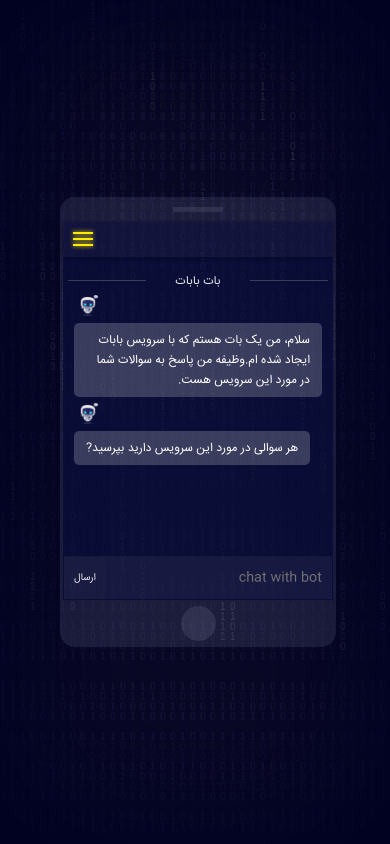
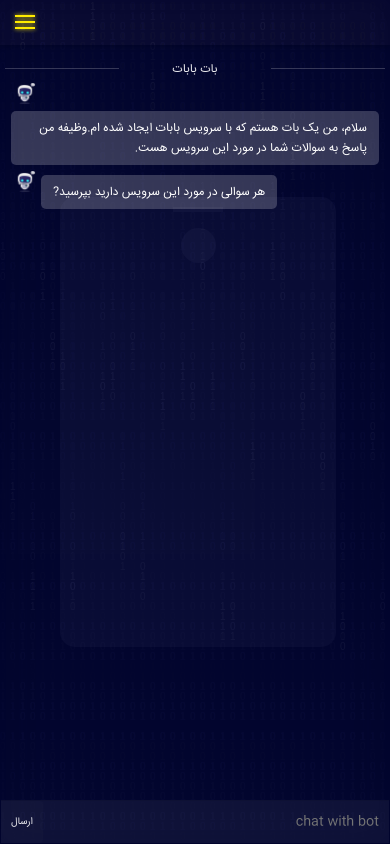
Before and after one commit to fingerpich/babot-demo, an Angular app: page / in a window 390 px wide. Built offline with nearby package versions, Linux system fonts and the light colour scheme.

Commit message:
animate change page

```diff
--- a/src/app/introduce-babot/chat/chat.component.scss
+++ b/src/app/introduce-babot/chat/chat.component.scss
@@ -1,6 +1,5 @@
 :host{
   height:100%;
-  position: absolute;
 }
 .chatbox {
   height: 100%;
--- a/src/app/introduce-babot/introduce-babot.component.html
+++ b/src/app/introduce-babot/introduce-babot.component.html
@@ -1,4 +1,4 @@
-<canvas #canvas width="100%" height="100%"></canvas>
+<canvas #canvas width="100%" height="100%" (window:resize)="onResize($event)"></canvas>
 <div class="wholePage">
   <div class="container">
     <div class="describe">
@@ -29,7 +29,7 @@
             </div>
           </div>
           <div class="appInside">
-            <div class="menuContainer" *ngIf="isMenuOpen" dir="rtl">
+            <div class="menuContainer" dir="rtl" [@pageState]="isMenuOpen?'show':'hide'">
               <div>
                 <h3>آیا علاقه مند شدید؟</h3>
                 <small>آیا شما یا اطرافیانتان نیاز به چنین باتی برای کسب و کار خود دارید؟</small>
@@ -37,7 +37,7 @@
                   <!--<span class="close" (click)="showSubscribeForm=false">x</span>-->
                   <p>لطفا ایمیل خود را وارد نمایید.</p>
                   <form>
-                    <input type="text" (input)="userEmail = $event.target.value" placeholder="email"/>
+                    <input type="email" (input)="userEmail = $event.target.value" placeholder="email"/>
                     <button type="submit" (click)="sendEmailToSubscribe()">ارسال</button>
                   </form>
                   <div *ngIf="emailHasSent"><small>با تشکر. شما به لیست علاقمندان اضافه شدید و اطلاعات جدید در اختیار شما قرار خواهد گرفت.</small></div>
@@ -45,7 +45,9 @@
                 </div>
               </div>
             </div>
-            <app-chat [hidden]="isMenuOpen"></app-chat>
+            <div class="chatContainer" [@pageState]="isMenuOpen?'hide':'show'">
+              <app-chat></app-chat>
+            </div>
           </div>
         </div>
         <div class="phoneBottom">
--- a/src/app/introduce-babot/introduce-babot.component.scss
+++ b/src/app/introduce-babot/introduce-babot.component.scss
@@ -4,8 +4,23 @@ canvas{
   //width: 100%;
   //height:100%;
 }
+@media (min-width: 300px) {
+  .wholePage {
+    box-shadow: inset 0 0 30px 0px #002;
+  }
+}
+@media (min-width: 600px) {
+  .wholePage {
+    box-shadow: inset 0 0 90px 10px #002;
+  }
+}
+@media (min-width: 900px) {
+  .wholePage {
+    box-shadow: inset 0 0 135px 30px #002;
+  }
+}
 .wholePage {
-  box-shadow: inset 0 0 135px 30px #002;
+
   display: flex;
   flex-direction: column;
   justify-content: center;
@@ -213,6 +228,25 @@ canvas{
                 }
               }
             }
+            .chatContainer{
+              height:100%;
+              position: absolute;
+            }
+          }
+
+          @media (max-width: 500px) {
+            .appHead{
+              flex:0 0 40px;
+              .menu{
+                padding:15px;
+              }
+            }
+            position: fixed;
+            width: 100%;
+            height: 100%;
+            left: 0;
+            top: 0;
+            z-index: 5;
           }
         }
         .phoneBottom{
@@ -228,9 +262,4 @@ canvas{
       }
     }
   }
-  @media only screen and (max-width: 500px) {
-    .container {
-      flex-direction: column;
-    }
-  }
 }
--- a/src/app/introduce-babot/introduce-babot.component.ts
+++ b/src/app/introduce-babot/introduce-babot.component.ts
@@ -1,24 +1,41 @@
 import {Component, OnInit, ElementRef, ViewChild} from '@angular/core';
-import {Observable} from "rxjs/Rx";
+import {Observable} from 'rxjs/Rx';
 import set = Reflect.set;
+import {animate, state, style, transition, trigger} from '@angular/animations';
 
 @Component({
   selector: 'app-introduce-babot',
   templateUrl: './introduce-babot.component.html',
-  styleUrls: ['./introduce-babot.component.scss']
+  styleUrls: ['./introduce-babot.component.scss'],
+  animations: [
+    trigger('pageState', [
+      state('show', style({
+        left: '0%',
+      })),
+      state('hide', style({
+        left: '100%',
+      })),
+      transition('* => show', animate('200ms ease-in')),
+      transition('* => hide', animate('200ms ease-out'))
+    ])
+  ]
 })
 export class IntroduceBabotComponent implements OnInit {
-  @ViewChild("canvas") canvas;
-  constructor(private element:ElementRef) {
-  }
-  public paragraphs=[
-    "This bot has been created by babot service to answer your question about babot service.",
-    "you could make your bot to answer your users.",
-    "your bot could work on telegram and filan messanger or web.",
+  @ViewChild('canvas') canvas;
+
+  public paragraphs = [
+    'This bot has been created by babot service to answer your question about babot service.',
+    'you could make your bot to answer your users.',
+    'your bot could work on telegram and filan messanger or web.',
   ];
   private wordsSelector = 0;
   private isMenuOpen = false;
   private isFirstTime = true;
+  userEmail: string = '';
+  emailHasSent = false;
+
+  constructor(private element: ElementRef) {
+  }
   ngOnInit() {
     // Observable
     //   .interval(2000)
@@ -37,69 +54,63 @@ export class IntroduceBabotComponent implements OnInit {
     this.initCanvas();
   }
 
-  initCanvas(){
+  initCanvas() {
     const canvas = this.canvas.nativeElement;
 
-    const ctx = canvas.getContext("2d");
+    const ctx = canvas.getContext('2d');
 
-    //making the canvas full screen
+    // making the canvas full screen
     canvas.height = document.body.clientHeight;
     canvas.width = document.body.clientWidth;
-    const binary = "1010100101010100001010101111010101011010101111101101";
-    //converting the string into an array of single characters
-    const binaryArray = binary.split("");
+    const binary = '1010100101010100001010101111010101011010101111101101';
+    // converting the string into an array of single characters
+    const binaryArray = binary.split('');
 
-    var font_size = 10;
-    var columns = document.body.clientWidth/font_size; //number of columns for the rain
-    //an array of drops - one per column
-    var drops = [];
-    //x below is the x coordinate
-    //1 = y co-ordinate of the drop(same for every drop initially)
-    for(var x = 0; x < columns; x++) {
+    const font_size = 10;
+    const columns = document.body.clientWidth / font_size; // number of columns for the rain
+    // an array of drops - one per column
+    const drops = [];
+    // x below is the x coordinate
+    // 1 = y co-ordinate of the drop(same for every drop initially)
+    for (let x = 0; x < columns; x++) {
       drops[x] = 1;
     }
-    setInterval(()=>{
-      //Black BG for the canvas
-      //translucent BG to show trail
-      ctx.fillStyle = "rgba(0, 0, 50, 0.05)";
+    setInterval(() => {
+      // Black BG for the canvas
+      // translucent BG to show trail
+      ctx.fillStyle = 'rgba(0, 0, 50, 0.05)';
       ctx.fillRect(0, 0, canvas.width, canvas.height);
       // const rg = Math.ceil( Math.random() * 3) + 1;
       // const b = Math.ceil( Math.random() * 5) + rg;
-      // ctx.fillStyle = "#" + rg + rg + b;
+      // ctx.fillStyle = '#' + rg + rg + b;
 
       const rg = Math.ceil( Math.random() * 125) + 125;
       const b = Math.ceil( Math.random() * 55) + 200;
-      const a = Math.random()/6;
-      // ctx.fillStyle = "rgba(" + rg + "," + rg + "," + b + ", " + a + ")";
-      ctx.fillStyle = "rgba(255, 255, 255, " + a + ")";
-      ctx.font = font_size + "px arial";
-      //looping over drops
-      for(var i = 0; i < drops.length; i++)
-      {
-        //a random chinese character to print
-        var text = binaryArray[Math.floor(Math.random()*binaryArray.length)];
-        //x = i*font_size, y = value of drops[i]*font_size
-        ctx.fillText(text, i*font_size, drops[i]*font_size);
+      const a = Math.random() / 6;
+      // ctx.fillStyle = 'rgba(' + rg + ',' + rg + ',' + b + ', ' + a + ')';
+      ctx.fillStyle = 'rgba(255, 255, 255, ' + a + ')';
+      ctx.font = font_size + 'px arial';
+      // looping over drops
+      for (let i = 0; i < drops.length; i++) {
+        // a random chinese character to print
+        const text = binaryArray[Math.floor(Math.random() * binaryArray.length)];
+        // x = i*font_size, y = value of drops[i]*font_size
+        ctx.fillText(text, i * font_size, drops[i] * font_size);
 
-        //sending the drop back to the top randomly after it has crossed the screen
-        //adding a randomness to the reset to make the drops scattered on the Y axis
-        if(drops[i]*font_size > canvas.height && Math.random() > 0.975)
+        // sending the drop back to the top randomly after it has crossed the screen
+        // adding a randomness to the reset to make the drops scattered on the Y axis
+        if (drops[i] * font_size > canvas.height && Math.random() > 0.975) {
           drops[i] = 0;
-
-        //incrementing Y coordinate
+        }
+        // incrementing Y coordinate
         drops[i]++;
       }
     }, 33);
   }
 
-
-
-  public userEmail:string = "";
-
-  public emailHasSent = false;
   sendEmailToSubscribe() {
-    setTimeout(()=>{
+    setTimeout(() => {
       this.emailHasSent = true;
-    },300);
+    }, 300);
   }
 }
```
